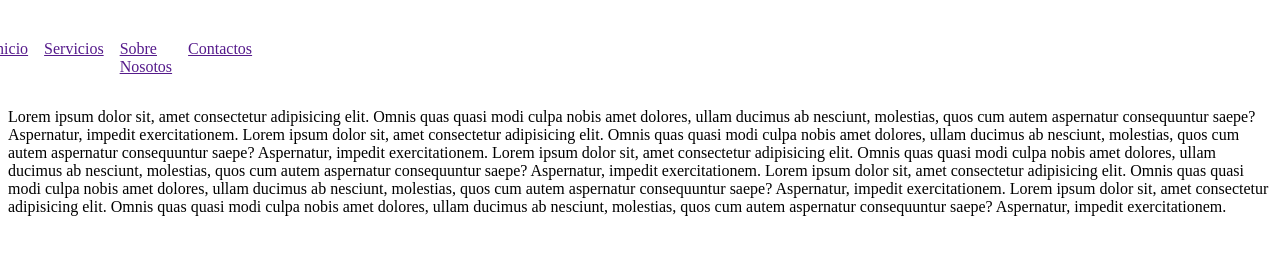
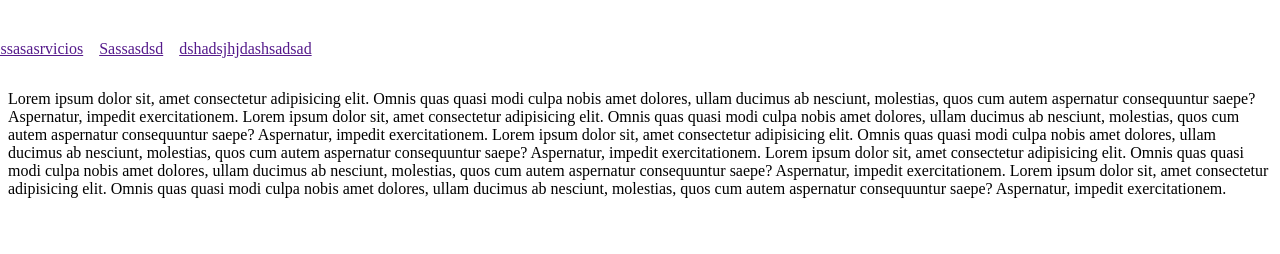
Before and after one commit to HugoOrielso/proyectoEmprendimiento, a website: page public/index.html in a window 1280 px wide. Drawn offline with Linux system fonts and the light colour scheme.

Commit message:
commitEjemplo

```diff
--- a/public/index.html
+++ b/public/index.html
@@ -16,9 +16,9 @@
             </div>
                 <ul>
                 <li><a href="">Inicio</a></li>
-                <li><a href="">Servicios</a></li>
-                <li><a href="">Sobre Nosotos</a></li>
-                <li><a href="">Contactos</a></li>
+                <li><a href="">Sessasasrvicios</a></li>
+                <li><a href="">Sassasdsd</a></li>
+                <li><a href="">dshadsjhjdashsadsad</a></li>
                 </ul>
          </nav>
 
```
